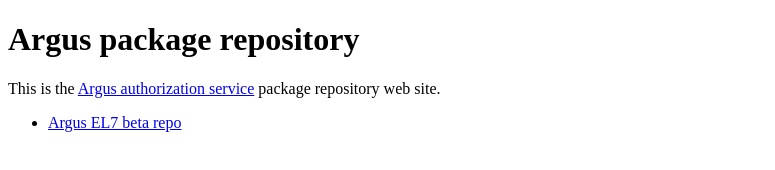
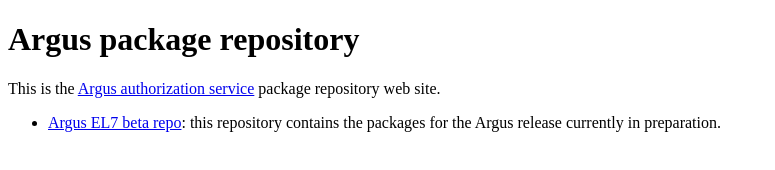
Before and after one commit to argus-authz/repo, a plain HTML site: page index.html in a window 1280 px wide. Shown: the whole page, without its empty margins (0-775 px from the left). Drawn offline with Linux system fonts and the light colour scheme.

Commit message:
Some more explanation

```diff
--- a/index.html
+++ b/index.html
@@ -16,7 +16,9 @@
     This is the <a href="http://argus-authz.github.io">Argus authorization service</a> package repository web site.
     </p>
     <ul>
-      <li><a href="yum/argus-beta-el7.repo">Argus EL7 beta repo</a>
+      <li><a href="yum/argus-beta-el7.repo">Argus EL7 beta repo</a>: this
+        repository contains the packages for the Argus release currently in
+        preparation.
     </ul>
   </body>
 </html>
```
